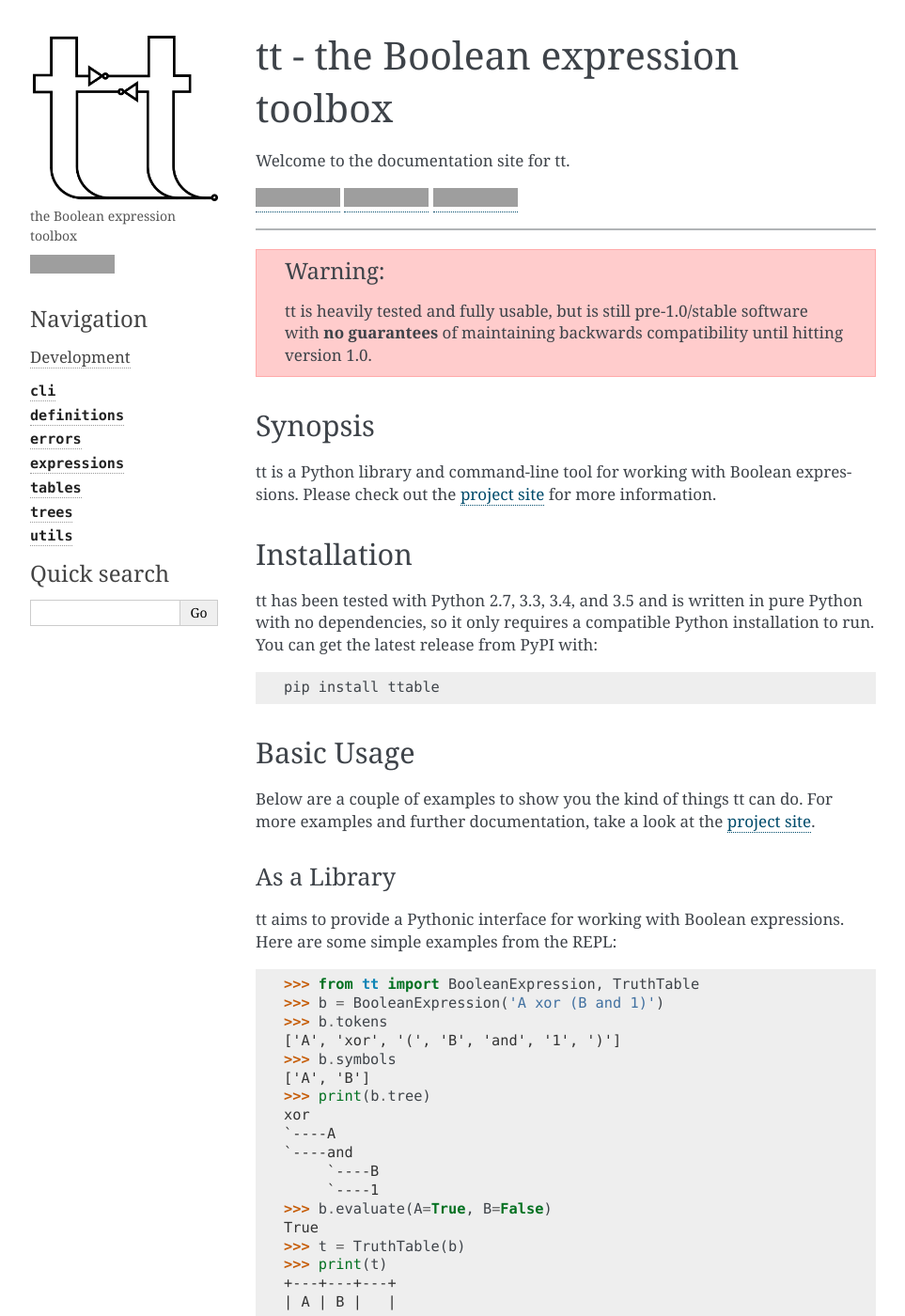
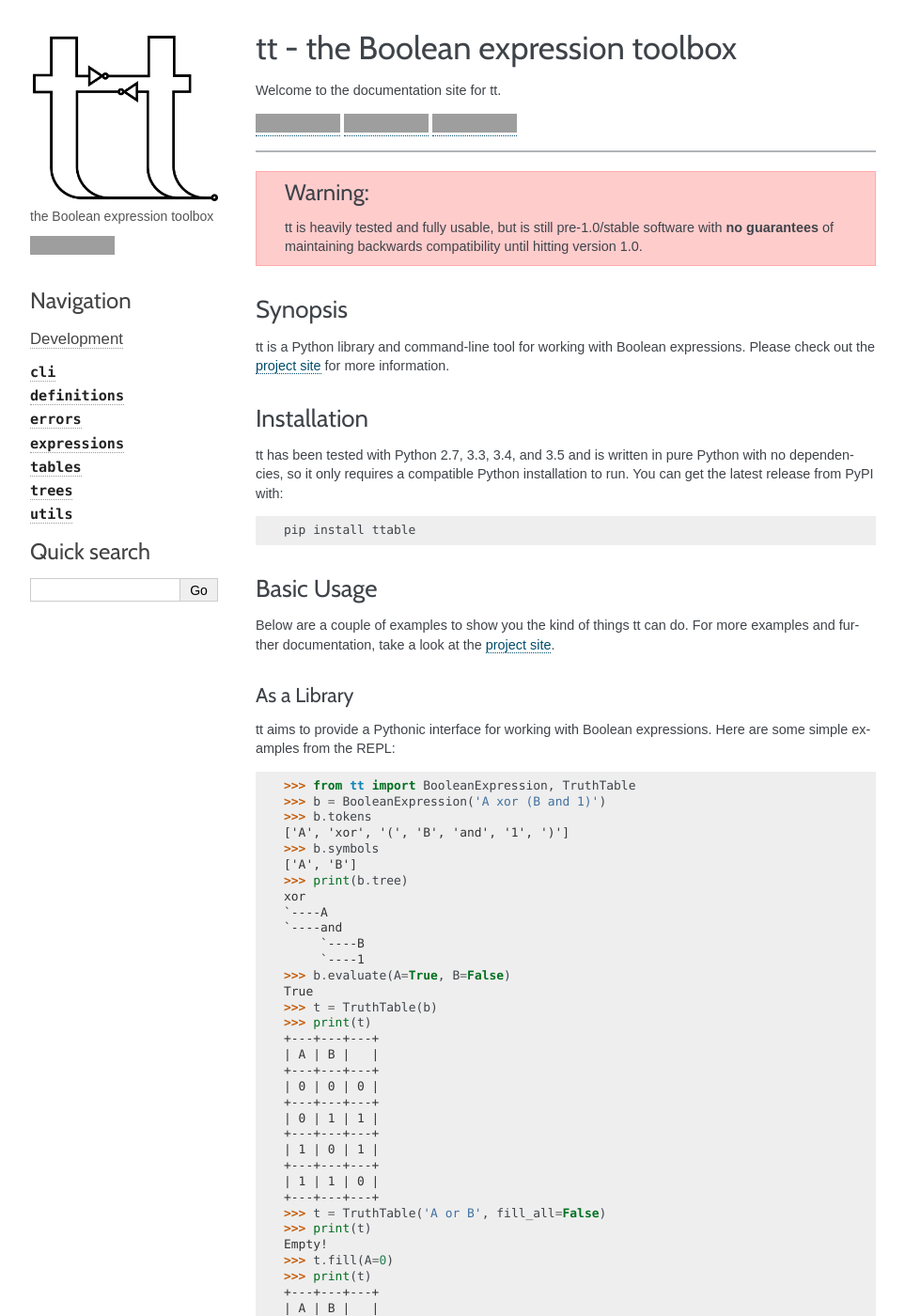
Before and after one commit to welchbj/tt, a Sphinx documentation site: the page built from docs/index.rst, in a window 1280 px wide and 1400 px high. Shown: the whole window at 94% size, without its empty margins (148-1111 px from the left). Built offline with Sphinx 7.4.7, drawn with Linux system fonts in a browser that asks for light colours; some web fonts are replaced; grey boxes are pictures that could not be loaded.

Commit message:
Add custom fonts to docs

```diff
--- /dev/null
+++ b/docs/_static/custom.css
@@ -0,0 +1 @@
+@import url('https://fonts.googleapis.com/css?family=Cabin|PT+Sans+Caption');
--- a/docs/conf.py
+++ b/docs/conf.py
@@ -40,7 +40,11 @@ html_theme_options = {
 
     'extra_nav_links': {},
     'sidebar_includehidden': True,
-    'fixed_sidebar': True
+    'fixed_sidebar': True,
+
+    'font_family': "'PT Sans Caption', sans-serif",
+    'font_size': '0.9em',
+    'head_font_family': "'Cabin', sans-serif"
 }
 
 exclude_patterns = ['_build', 'Thumbs.db', '.DS_Store']
```
